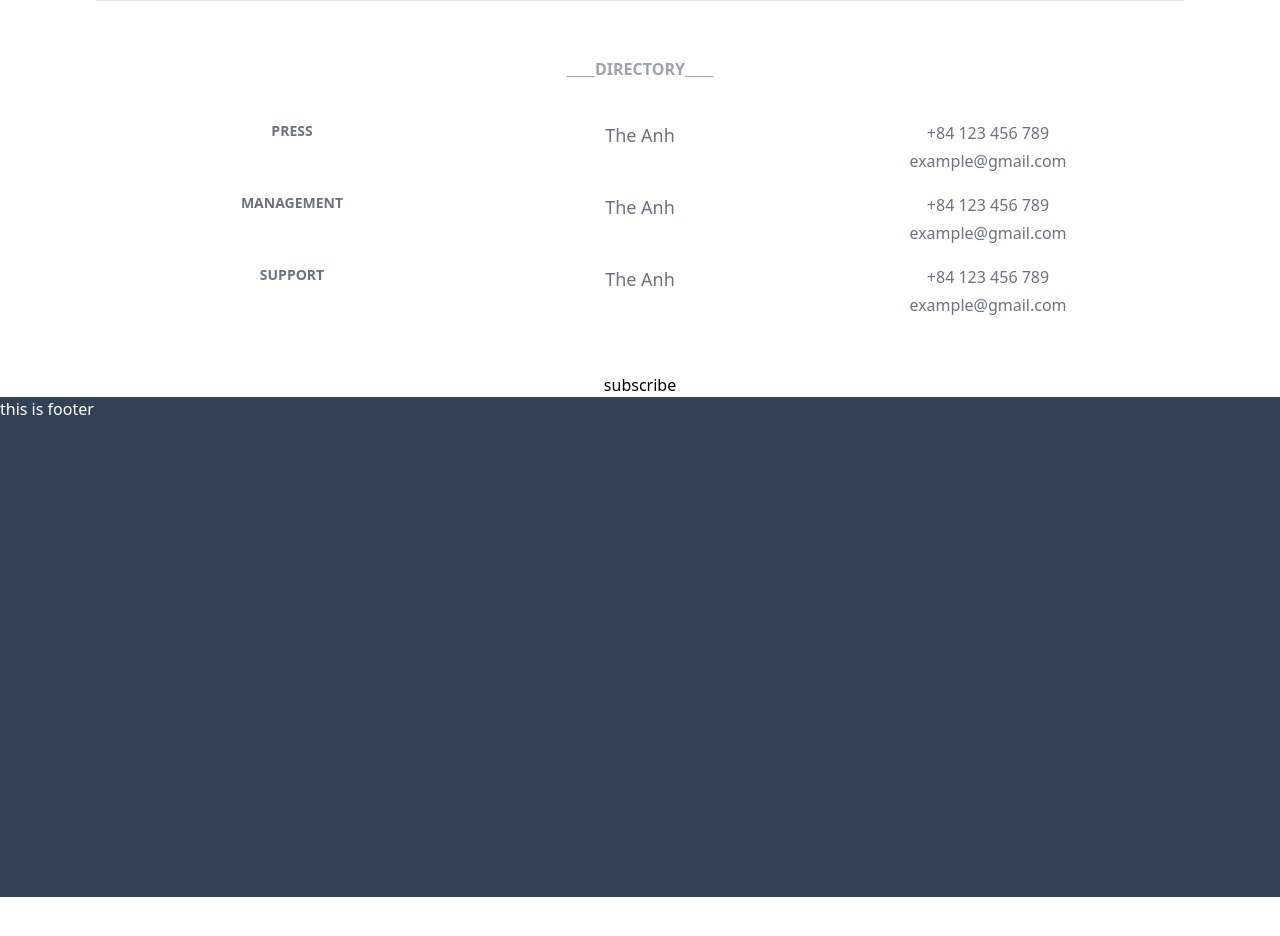
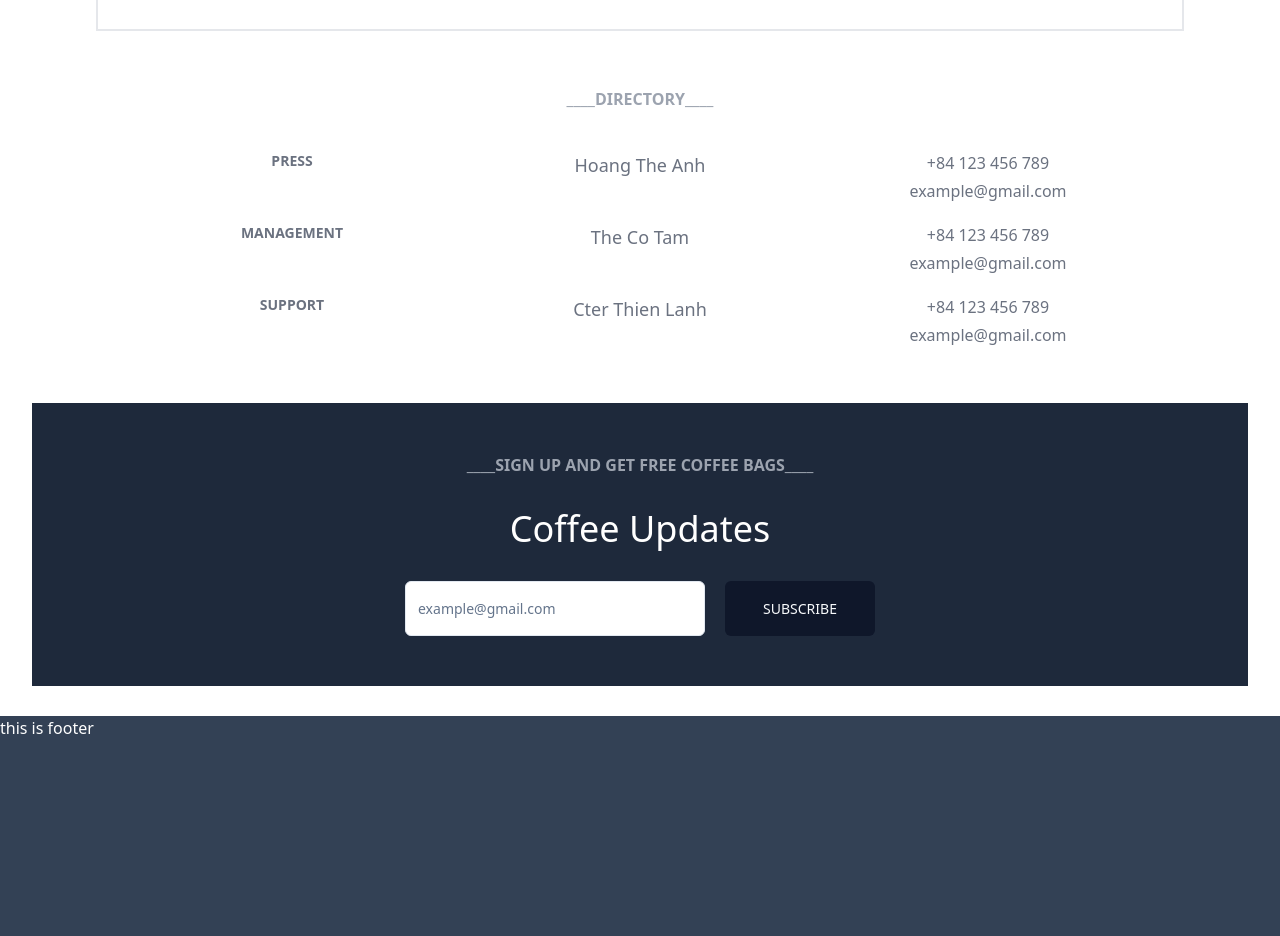
Before and after one commit to TheCoTam/coffee-style-fullstack, a React (Vite) app in the folder client/: page /contact in a window 1280 px wide. Shown: the part 980-1916 px from the top of the page. Before the commit the page ends 1877 px from the top, so only its background shows below. Built offline with nearby package versions, Linux system fonts and the light colour scheme.

Commit message:
hoàn thiện giao diện trang contact

```diff
--- a/client/src/components/contact/contact-directory.jsx
+++ b/client/src/components/contact/contact-directory.jsx
@@ -1,19 +1,19 @@
 const DIRECTORY = [
   {
     title: "PRESS",
-    name: "The Anh",
+    name: "Hoang The Anh",
     phone: "+84 123 456 789",
     email: "example@gmail.com",
   },
   {
     title: "MANAGEMENT",
-    name: "The Anh",
+    name: "The Co Tam",
     phone: "+84 123 456 789",
     email: "example@gmail.com",
   },
   {
     title: "SUPPORT",
-    name: "The Anh",
+    name: "Cter Thien Lanh",
     phone: "+84 123 456 789",
     email: "example@gmail.com",
   },
@@ -27,11 +27,11 @@ const ContactDirectory = () => {
         <p className="uppercase font-semibold">directory</p>
         <p>____</p>
       </div>
-      <div className="flex flex-col gap-5 w-[80%]">
+      <div className="flex flex-col gap-10 md:gap-5 w-[80%]">
         {DIRECTORY.map((person, index) => (
           <div
             key={index}
-            className="grid grid-cols-3 text-center gap-5 text-gray-500"
+            className="flex flex-col md:grid md:grid-cols-3 text-center gap-5 text-gray-500"
           >
             <p className="font-semibold text-sm">{person.title}</p>
             <p className="text-lg">{person.name}</p>
--- a/client/src/components/contact/contact-subscribe.jsx
+++ b/client/src/components/contact/contact-subscribe.jsx
@@ -1,5 +1,25 @@
+import { Button } from "../ui/button";
+import { Input } from "../ui/input";
+
 const ContactSubscribe = () => {
-  return <div>subscribe</div>;
+  return (
+    <div className="bg-slate-800 w-full md:w-[95%] flex flex-col gap-8 items-center justify-center py-[50px]">
+      <div className="flex items-center text-gray-400">
+        <p>____</p>
+        <p className="uppercase font-semibold">
+          sign up and get free coffee bags
+        </p>
+        <p>____</p>
+      </div>
+      <p className="text-white text-4xl">Coffee Updates</p>
+      <div className="flex flex-col md:flex-row gap-5">
+        <Input placeholder="example@gmail.com" className="w-[300px] h-[55px]" />
+        <Button className="w-full md:w-[150px] h-[55px] uppercase">
+          Subscribe
+        </Button>
+      </div>
+    </div>
+  );
 };
 
 export default ContactSubscribe;
--- a/client/src/pages/contact.jsx
+++ b/client/src/pages/contact.jsx
@@ -5,7 +5,7 @@ import ContactSubscribe from "@/components/contact/contact-subscribe";
 
 const Contact = () => {
   return (
-    <div className="min-h-[calc(100vh-28px)] flex flex-col items-center gap-14">
+    <div className="min-h-[calc(100vh-28px)] flex flex-col items-center gap-14 my-[30px]">
       <ContactAddress />
       <ContactForm />
       <ContactDirectory />
```
